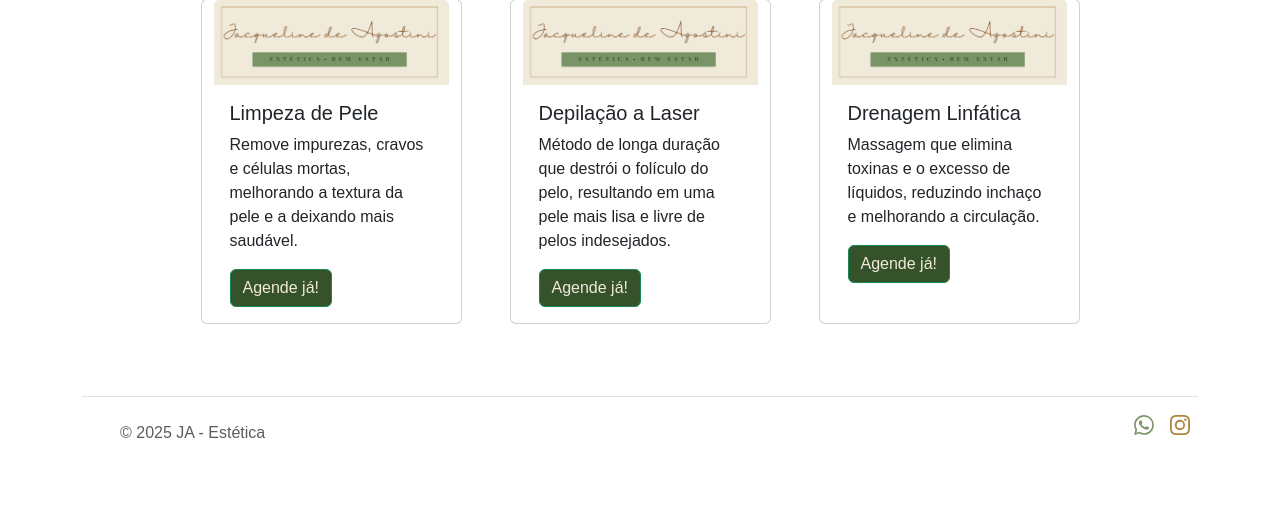
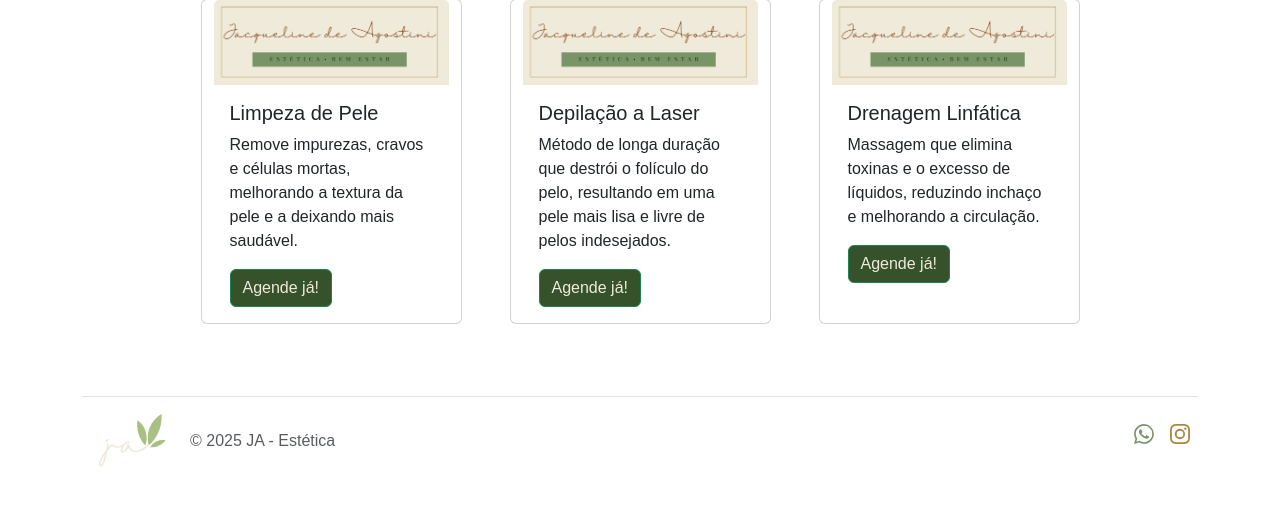
Before and after one commit to thiagofalima/ja-estetica, a Flask app: page / in a window 1280 px wide. Shown: the part 787-1296 px from the top of the page. Before the commit the page ends 1225 px from the top, so only its background shows below. Run offline with Flask 3, Linux system fonts and the light colour scheme.

Commit message:
feat(footer): Add logo icon next to brand name

```diff
--- a/app/templates/macros/footer.html
+++ b/app/templates/macros/footer.html
@@ -17,9 +17,9 @@
         class="mb-3 me-2 mb-md-0 text-body-secondary text-decoration-none lh-1"
         aria-label="Bootstrap"
       >
-        <svg class="bi" width="30" height="24" aria-hidden="true">
-          <use xlink:href="#bootstrap"></use>
-        </svg>
+        <img src="{{ url_for('static', filename='images/icons/logo_icon.svg') }}"
+        width="100"
+        alt="">
       </a>
       <span class="mb-3 mb-md-0 text-body-secondary">© 2025 JA - Estética</span>
     </div>
```
Also changed, not shown: app/static/images/icons/logo_icon.svg (added).
